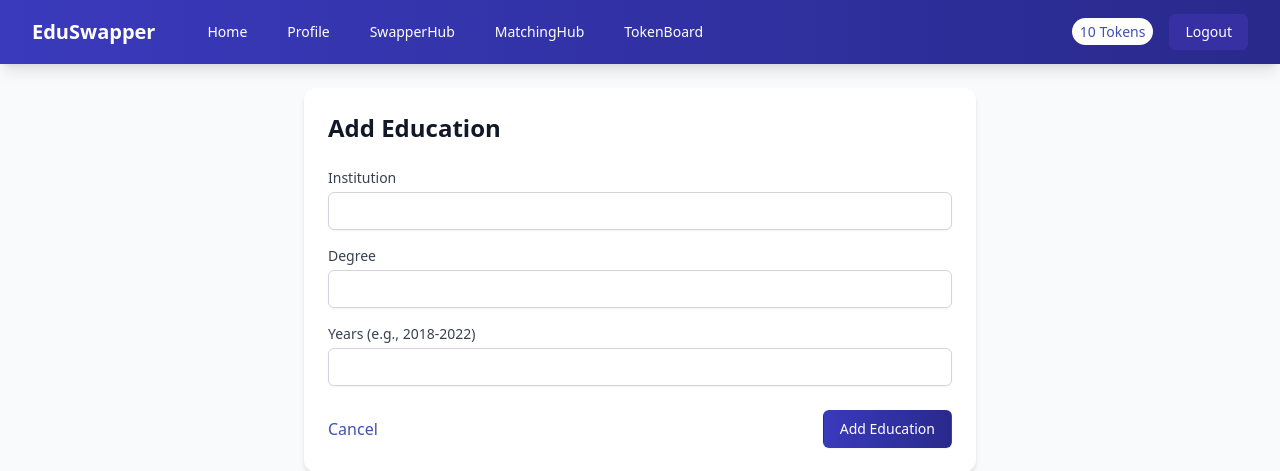
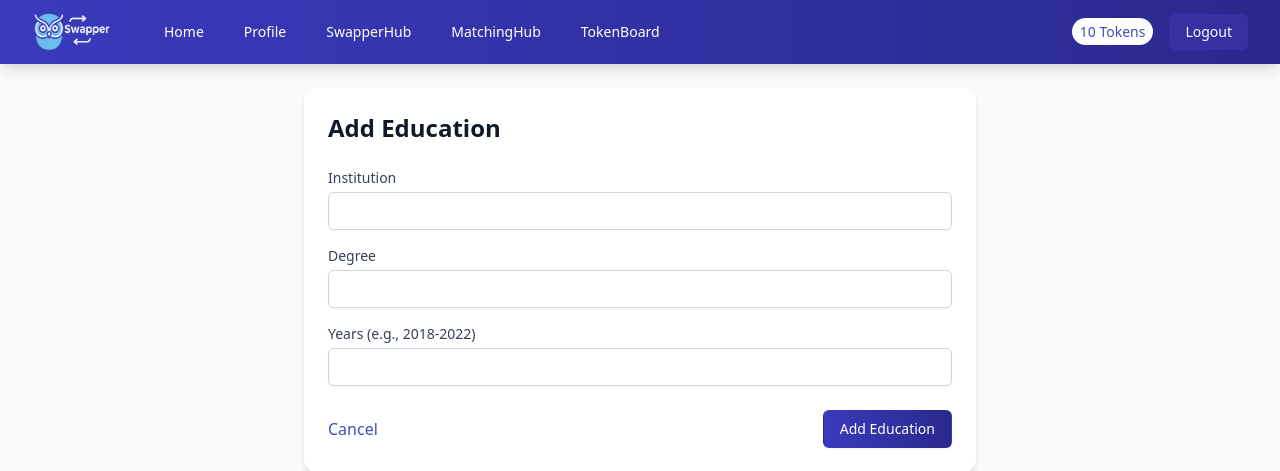
Before and after one commit to Gvantsie/eduswapper_mvp, a Flask app: page /add_education in a window 1280 px wide. Shown: the top 471 px of the page. Run offline with Flask 3, Linux system fonts and the light colour scheme; a user stored in the database is signed in; some libraries are stand-ins or nearby versions.

Commit message:
change Logo

```diff
--- a/src/templates/base.html
+++ b/src/templates/base.html
@@ -42,7 +42,8 @@
                 <div class="flex items-center">
                     <div class="flex-shrink-0">
                         <a href="{{ url_for('main.index') }}" class="flex items-center">
-                            <span class="text-xl font-bold">EduSwapper</span>
+                            <img class="h-10 w-20" src="{{ url_for('static', filename='images/EduSwapper_logo.png') }}" alt="EduSwapper Logo">
+{#                            <span class="ml-2 text-xl font-bold">EduSwapper</span>#}
                         </a>
                     </div>
                     <div class="hidden md:block">
```
Also changed, not shown: instance/eduswapper.db, src/static/images/EduSwapper_logo.png (added).
